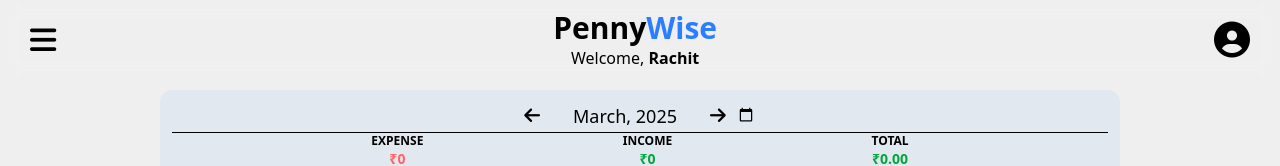
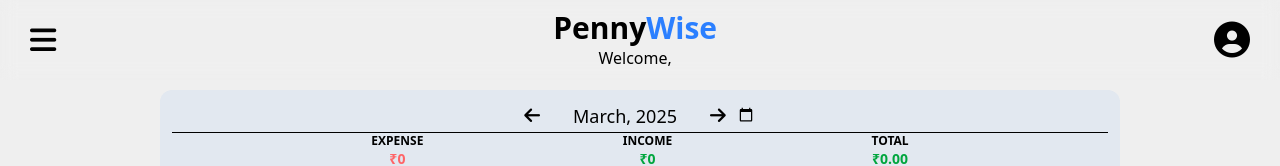
Before and after one commit to Rachit-Ingole/Expense-Tracker, a React (Vite) app in the folder frontend/: page / in a window 1280 px wide. Shown: the top 166 px of the page. Built offline with nearby package versions, Linux system fonts and the light colour scheme; no server answers; the HTML template or start-up script is replaced by a standard one.

Commit message:
removed test user creds

```diff
--- a/frontend/src/App.jsx
+++ b/frontend/src/App.jsx
@@ -3,7 +3,7 @@
 import Main from './components/Main'
 
 function App() {
-    const [data, setData] = useState({username: 'Rachit', email_address: 'r@sexy.com', password: 'rachit'})
+    const [data, setData] = useState({})
     return (
         data ?
             <Main data={data} setData={setData}/>
```
